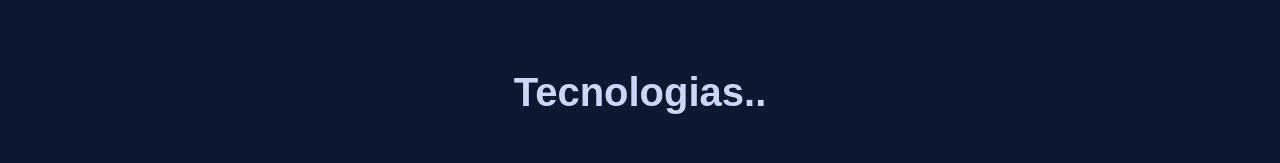
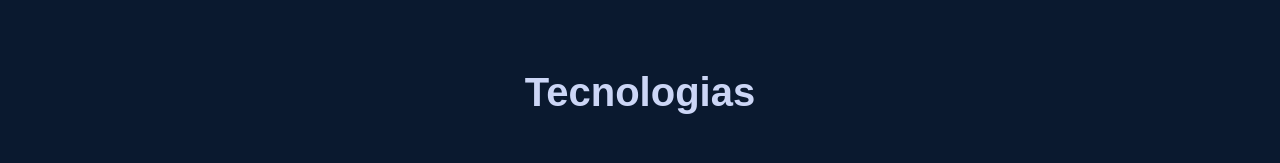
Before and after one commit to lucasgalli/lucasgalli.github.io, a React (Vite) app: page / in a window 1280 px wide. Shown: the part 731-894 px from the top of the page. Built offline with nearby package versions, Linux system fonts and the light colour scheme.

Commit message:
corrige título da seção Tecnologias removendo caracteres desnecessários

```diff
--- a/src/sections/Technologies.jsx
+++ b/src/sections/Technologies.jsx
@@ -59,7 +59,7 @@ const Technologies = () => {
 
 	return (
 		<TechnologiesContainer id="technologies">
-			<Title>Tecnologias..</Title>
+			<Title>Tecnologias</Title>
 			{skills.map(skill => (
 				<SkillBarContainer key={skill.name}>
 					<SkillLabel>
```
